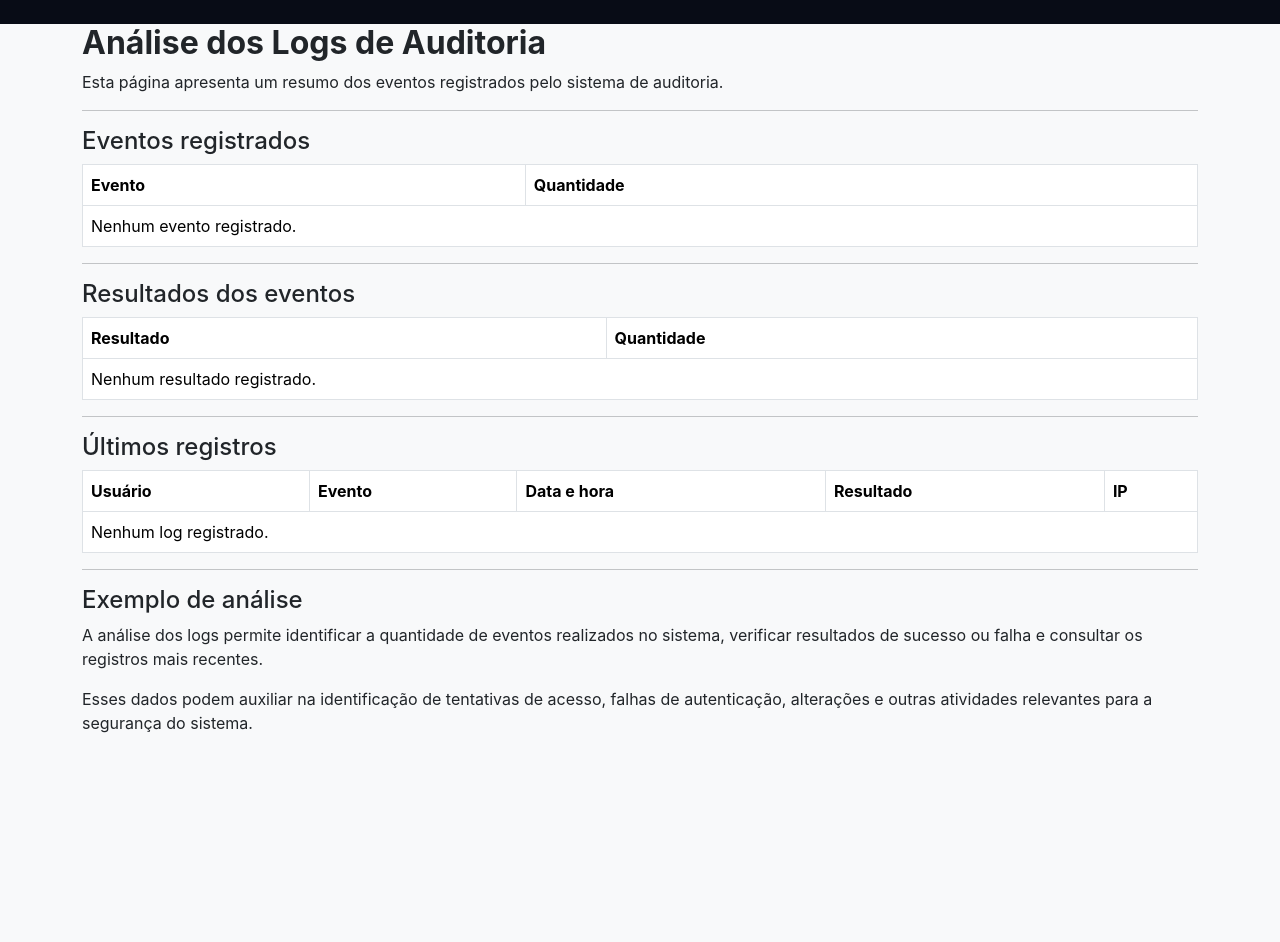
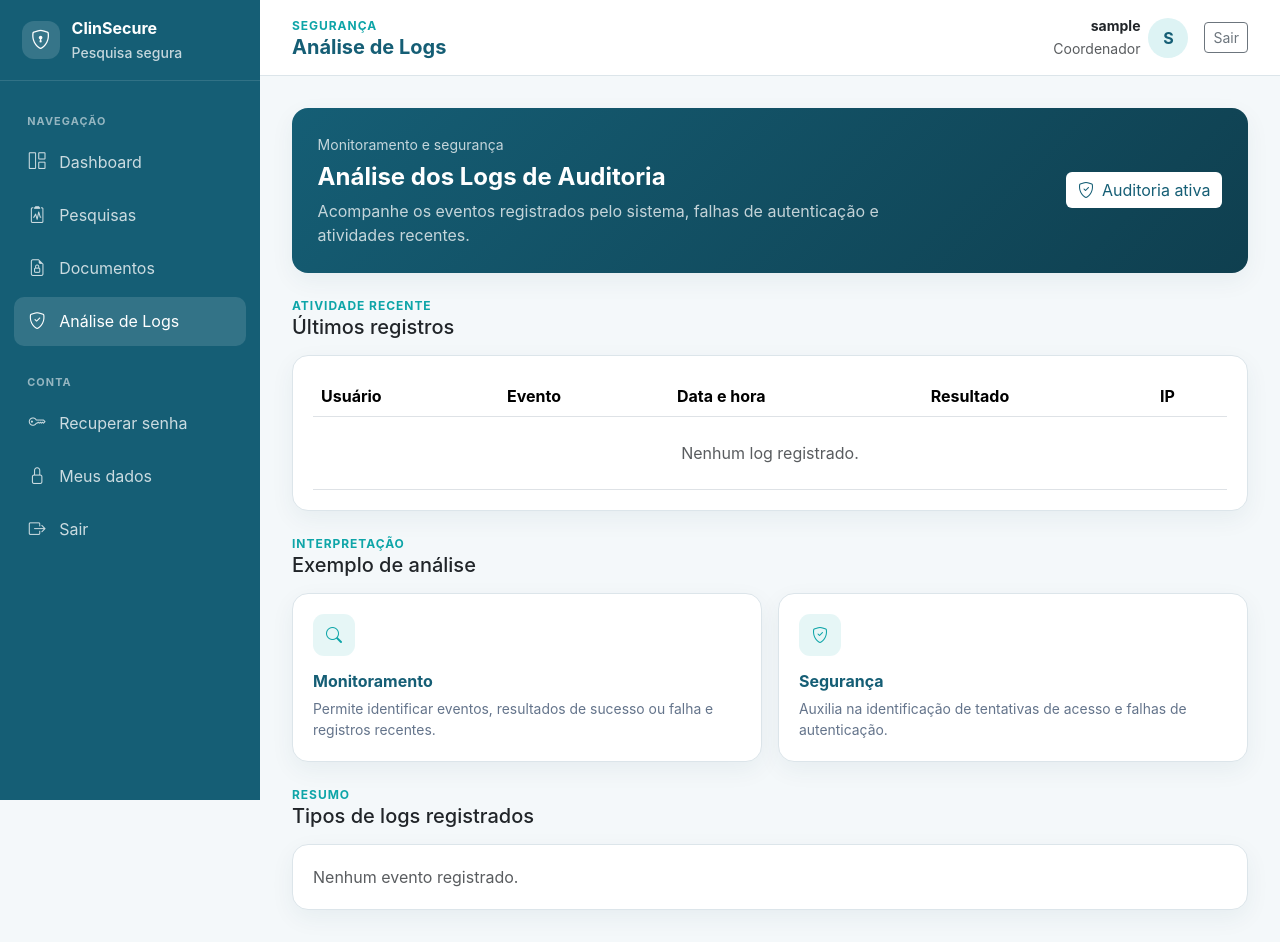
Before and after one commit to CauaPeresAdriani/Projeto-Integrador, a Django app: page /logs/analise/ in a window 1280 px wide. Before the commit the page ends 733 px from the top, so only its background shows below. Run offline with Django 5.2, Linux system fonts and the light colour scheme; a user stored in the database is signed in; tables that the repository leaves empty hold one stand-in row (values such as "Sample post").

Commit message:
fix: restringe acesso de pesquisadores e adiciona analise de logs

```diff
--- a/accounts/templates/accounts/analise_logs.html
+++ b/accounts/templates/accounts/analise_logs.html
@@ -1,80 +1,131 @@
 {% extends 'accounts/base.html' %}
+
+{% block title %}Análise de Logs | ClinSecure{% endblock %}
+
+{% block extra_css %}
+<link rel="stylesheet" href="https://cdn.jsdelivr.net/npm/bootstrap-icons@1.11.3/font/bootstrap-icons.min.css">
+{% endblock %}
 
 {% block content %}
 
-<div class="container mt-4">
+<div class="app-shell">
 
-    <h2>Análise dos Logs de Auditoria</h2>
+    <aside class="sidebar" id="clinSidebar">
 
-    <p>
-        Esta página apresenta um resumo dos eventos registrados
-        pelo sistema de auditoria.
-    </p>
+        <a href="{% url 'home' %}" class="sidebar-brand">
+            <span class="brand-mark"><i class="bi bi-shield-lock"></i></span>
+            <span><strong class="d-block">ClinSecure</strong><small class="opacity-75">Pesquisa segura</small></span>
+        </a>
 
-    <hr>
+        <nav class="sidebar-nav">
 
-    <!-- Análise dos eventos -->
-    <h4>Eventos registrados</h4>
+            <div class="sidebar-label">Navegação</div>
 
-    <table class="table table-bordered">
-        <thead>
-            <tr>
-                <th>Evento</th>
-                <th>Quantidade</th>
-            </tr>
-        </thead>
+            <a href="{% url 'home' %}" class="nav-link">
+                <i class="bi bi-grid-1x2"></i><span>Dashboard</span>
+            </a>
 
-        <tbody>
-            {% for item in eventos %}
-            <tr>
-                <td>{{ item.evento }}</td>
-                <td>{{ item.total }}</td>
-            </tr>
-            {% empty %}
-            <tr>
-                <td colspan="2">
-                    Nenhum evento registrado.
-                </td>
-            </tr>
-            {% endfor %}
-        </tbody>
-    </table>
+            <a href="{% url 'lista_pesquisas' %}" class="nav-link">
+                <i class="bi bi-clipboard2-pulse"></i><span>Pesquisas</span>
+            </a>
 
-    <hr>
+            {% if request.user.perfil == "administrador" %}
+            <a href="{% url 'cadastro' %}" class="nav-link">
+                <i class="bi bi-people"></i><span>Usuários</span>
+            </a>
+            {% endif %}
 
-    <!-- Análise dos resultados -->
-    <h4>Resultados dos eventos</h4>
+            {% if request.user.perfil == "responsavel" %}
+            <a href="{% url 'cadastro_participante' %}" class="nav-link">
+                <i class="bi bi-person-plus"></i><span>Participantes</span>
+            </a>
+            {% endif %}
 
-    <table class="table table-bordered">
-        <thead>
-            <tr>
-                <th>Resultado</th>
-                <th>Quantidade</th>
-            </tr>
-        </thead>
+            {% if request.user.perfil == "responsavel" or request.user.perfil == "administrador" or request.user.perfil == "coordenador" %}
+            <a href="{% url 'upload_documento' %}" class="nav-link">
+                <i class="bi bi-file-earmark-lock"></i><span>Documentos</span>
+            </a>
+            {% endif %}
 
-        <tbody>
-            {% for item in resultados %}
-            <tr>
-                <td>{{ item.resultado }}</td>
-                <td>{{ item.total }}</td>
-            </tr>
-            {% empty %}
-            <tr>
-                <td colspan="2">
-                    Nenhum resultado registrado.
-                </td>
-            </tr>
-            {% endfor %}
-        </tbody>
-    </table>
+            {% if request.user.perfil == "administrador" or request.user.perfil == "coordenador" %}
+            <a href="{% url 'analise_logs' %}" class="nav-link active">
+                <i class="bi bi-shield-check"></i><span>Análise de Logs</span>
+            </a>
+            {% endif %}
 
-    <hr>
+            <div class="sidebar-label mt-3">Conta</div>
 
-    <!-- Últimos registros -->
-    <h4>Últimos registros</h4>
+            <a href="{% url 'password_reset' %}" class="nav-link">
+                <i class="bi bi-key"></i><span>Recuperar senha</span>
+            </a>
 
-    <table class="table table-bordered">
+            <a href="{% url 'meus_dados' %}" class="nav-link">
+                <i class="bi bi-lock"></i><span>Meus dados</span>
+            </a>
+
+            <a href="{% url 'logout' %}" class="nav-link">
+                <i class="bi bi-box-arrow-right"></i><span>Sair</span>
+            </a>
+
+        </nav>
+
+    </aside>
+
+    <div class="main-wrapper">
+
+        <header class="topbar">
+
+            <div class="d-flex align-items-center gap-3">
+                <button class="btn btn-light border mobile-menu" id="sidebarToggle" type="button">
+                    <i class="bi bi-list fs-5"></i>
+                </button>
+
+                <div>
+                    <div class="eyebrow">Segurança</div>
+                    <h1 class="h5 mb-0 dashboard-title">Análise de Logs</h1>
+                </div>
+            </div>
+
+            <div class="d-flex align-items-center gap-2">
+                <div class="text-end d-none d-sm-block">
+                    <strong class="d-block small">{{ request.user.username }}</strong>
+                    <span class="text-muted small">{{ request.user.perfil|title }}</span>
+                </div>
+
+                <span class="user-avatar">{{ request.user.username|slice:":1"|upper }}</span>
+
+                <a href="{% url 'logout' %}" class="btn btn-outline-secondary btn-sm ms-2 d-none d-md-inline-flex">
+                    Sair
+                </a>
+            </div>
+
+        </header>
+
+        <main class="content-area">
+
+            <section class="welcome-card mb-4">
+                <div class="row align-items-center g-3">
+                    <div class="col-lg-8">
+                        <div class="small opacity-75 mb-2">Monitoramento e segurança</div>
+                        <h2 class="h4 fw-bold mb-2">Análise dos Logs de Auditoria</h2>
+                        <p class="mb-0 opacity-75">Acompanhe os eventos registrados pelo sistema, falhas de autenticação e atividades recentes.</p>
+                    </div>
+                    <div class="col-lg-4 text-lg-end">
+                        <span class="btn btn-light"><i class="bi bi-shield-check me-2"></i>Auditoria ativa</span>
+                    </div>
+                </div>
+            </section>
+
+            <section class="mb-4">
+
+                <div class="eyebrow">Atividade recente</div>
+                <h2 class="h5 mb-3">Últimos registros</h2>
+
+                <div class="stat-card">
+                    <div class="table-responsive">
+
+                        <table class="table table-hover align-middle mb-0">
+
                             <thead>
                                 <tr>
                                     <th>Usuário</th>
@@ -86,58 +137,95 @@
                             </thead>
 
                             <tbody>
+
                                 {% for log in ultimos_logs %}
+
                                 <tr>
-                <td>
-                    {% if log.usuario %}
-                        {{ log.usuario.username }}
-                    {% else %}
-                        Sistema
-                    {% endif %}
-                </td>
-
+                                    <td>{% if log.usuario %}{{ log.usuario.username }}{% else %}Sistema{% endif %}</td>
                                     <td>{{ log.evento }}</td>
-
                                     <td>{{ log.data_hora|date:"d/m/Y H:i:s" }}</td>
-
                                     <td>{{ log.resultado }}</td>
-
-                <td>
-                    {% if log.ip %}
-                        {{ log.ip }}
-                    {% else %}
-                        Não informado
-                    {% endif %}
-                </td>
+                                    <td>{% if log.ip %}{{ log.ip }}{% else %}Não informado{% endif %}</td>
                                 </tr>
 
                                 {% empty %}
+
                                 <tr>
-                <td colspan="5">
-                    Nenhum log registrado.
-                </td>
+                                    <td colspan="5" class="text-center text-muted py-4">Nenhum log registrado.</td>
                                 </tr>
+
                                 {% endfor %}
+
                             </tbody>
+
                         </table>
 
-    <hr>
+                    </div>
+                </div>
 
-    <!-- Exemplo de análise -->
-    <h4>Exemplo de análise</h4>
+            </section>
 
-    <p>
-        A análise dos logs permite identificar a quantidade de eventos
-        realizados no sistema, verificar resultados de sucesso ou falha
-        e consultar os registros mais recentes.
-    </p>
+            <section class="mb-4">
 
-    <p>
-        Esses dados podem auxiliar na identificação de tentativas de
-        acesso, falhas de autenticação, alterações e outras atividades
-        relevantes para a segurança do sistema.
-    </p>
+                <div class="eyebrow">Interpretação</div>
+                <h2 class="h5 mb-3">Exemplo de análise</h2>
+
+                <div class="row g-3">
+
+                    <div class="col-md-6">
+                        <div class="action-card">
+                            <span class="action-icon"><i class="bi bi-search"></i></span>
+                            <h3>Monitoramento</h3>
+                            <p>Permite identificar eventos, resultados de sucesso ou falha e registros recentes.</p>
+                        </div>
+                    </div>
+
+                    <div class="col-md-6">
+                        <div class="action-card">
+                            <span class="action-icon"><i class="bi bi-shield-check"></i></span>
+                            <h3>Segurança</h3>
+                            <p>Auxilia na identificação de tentativas de acesso e falhas de autenticação.</p>
+                        </div>
+                    </div>
+
+                </div>
+
+            </section>
+
+            <section>
+
+                <div class="eyebrow">Resumo</div>
+                <h2 class="h5 mb-3">Tipos de logs registrados</h2>
+
+                <div class="stat-card">
+
+                    {% for item in eventos %}
+                    <div class="d-flex justify-content-between py-2 border-bottom">
+                        <span>{{ item.evento }}</span>
+                        <strong>{{ item.total }}</strong>
+                    </div>
+                    {% empty %}
+                    <span class="text-muted">Nenhum evento registrado.</span>
+                    {% endfor %}
+
+                </div>
+
+            </section>
+
+        </main>
+
+    </div>
 
 </div>
 
 {% endblock %}
+
+{% block extra_js %}
+<script>
+document.addEventListener("DOMContentLoaded", function () {
+    const sidebar = document.getElementById("clinSidebar");
+    const toggle = document.getElementById("sidebarToggle");
+    if (toggle && sidebar) toggle.addEventListener("click", () => sidebar.classList.toggle("show"));
+});
+</script>
+{% endblock %}
--- a/accounts/views.py
+++ b/accounts/views.py
@@ -1924,7 +1924,16 @@ def detalhe_participante_view(request, participante_id):
     # Dados científicos/exames do participante.
     dados = DadoPesquisa.objects.filter(
         participacao__participante=participante
-    ).select_related(
+    )
+
+    # Pesquisador: somente dados das pesquisas às quais
+    # o pesquisador está vinculado.
+    if request.user.perfil == "pesquisador":
+        dados = dados.filter(
+            participacao__pesquisa__pesquisadores=request.user
+        )
+
+    dados = dados.select_related(
         'participacao',
         'participacao__pesquisa'
     ).order_by(
@@ -1986,18 +1995,18 @@ def detalhe_participante_view(request, participante_id):
             'pesquisa': dado.participacao.pesquisa,
         })
 
-
     documentos = Documento.objects.filter(
         participante=participante
-        )
+    )
 
     acessos_documentos = Acesso.objects.filter(
-    documento__participante=participante,
-    revogado=False
+        documento__participante=participante,
+        revogado=False
     ).select_related(
         "documento",
         "usuario"
     )
+
     return render(
         request,
         'accounts/detalhe_participante.html',
```
Also changed, not shown: accounts/templates/accounts/home.html (+10 -0 lines). Lines whose indentation alone changed are shown as unchanged.
